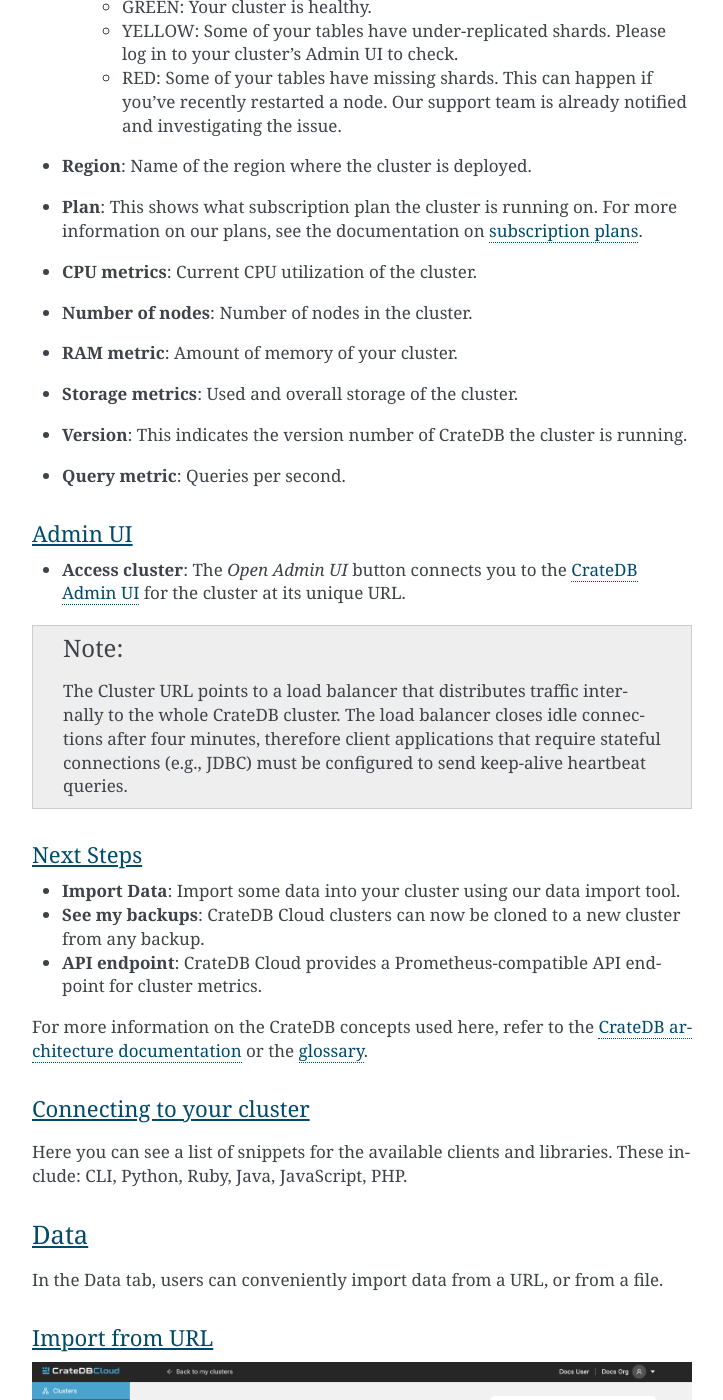
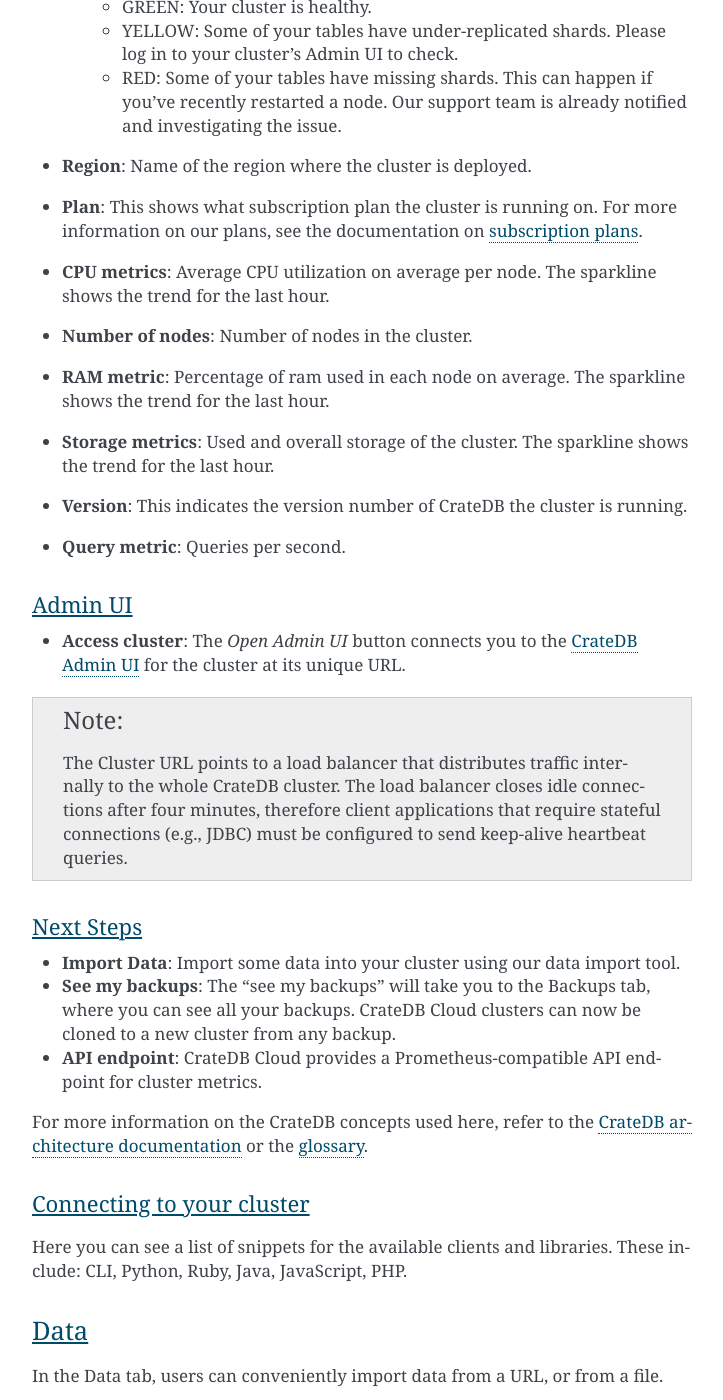
Before and after one commit to crate/cloud-reference, a Sphinx documentation site: the page built from docs/overview.rst, in a window 1280 px wide and 1400 px high, scrolled down 7868 px. Shown: the whole window, without its empty margins (388-1111 px from the left). Built offline with Sphinx 7.4.7, drawn with Linux system fonts in a browser that asks for light colours.

Commit message:
Apply suggestions from code review
Co-authored-by: Romanas Sonkinas <romanass@gmail.com>

```diff
--- a/docs/overview.rst
+++ b/docs/overview.rst
@@ -212,13 +212,13 @@
   more information on our plans, see the documentation on
   `subscription plans`_.
 
-* **CPU metrics**: Current CPU utilization of the cluster.
+* **CPU metrics**: Average CPU utilization on average per node. The sparkline shows the trend for the last hour.
 
 * **Number of nodes**: Number of nodes in the cluster.
 
-* **RAM metric**: Amount of memory of your cluster.
+* **RAM metric**: Percentage of ram used in each node on average. The sparkline shows the trend for the last hour.
 
-* **Storage metrics**: Used and overall storage of the cluster.
+* **Storage metrics**: Used and overall storage of the cluster. The sparkline shows the trend for the last hour.
 
 * **Version**: This indicates the version number of CrateDB the cluster is
   running.
@@ -249,7 +249,8 @@
 * **Import Data**: Import some data into your cluster using our data import
   tool.
 
-* **See my backups**: CrateDB Cloud clusters can now be cloned to a new
+* **See my backups**: The "see my backups" will take you to the Backups tab, where
+  you can see all your backups. CrateDB Cloud clusters can now be cloned to a new
   cluster from any backup.
 
 * **API endpoint**: CrateDB Cloud provides a Prometheus-compatible API
```
